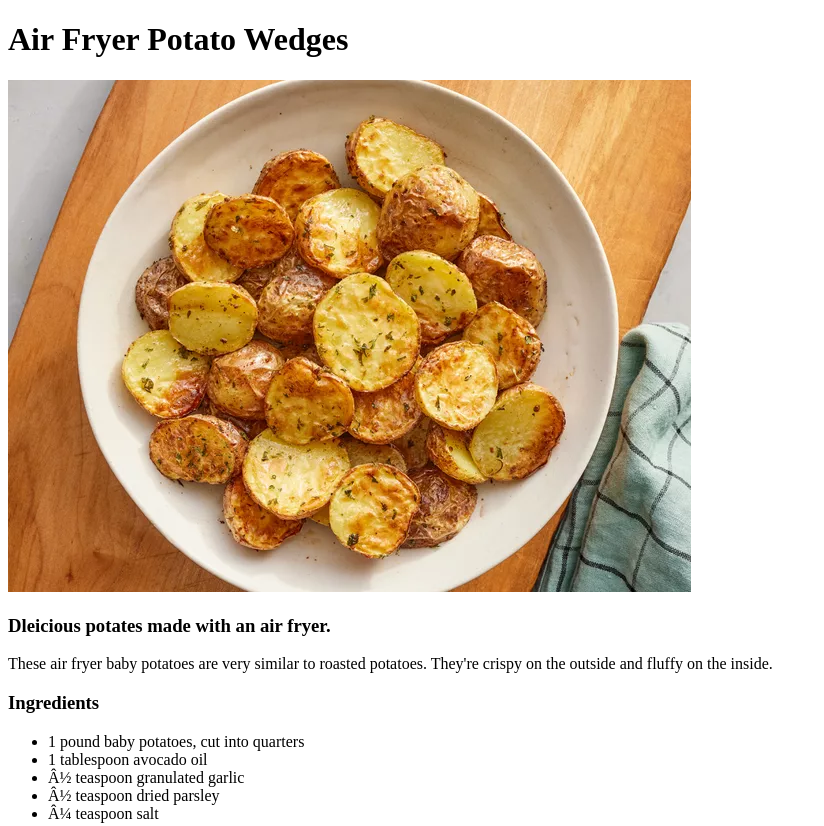
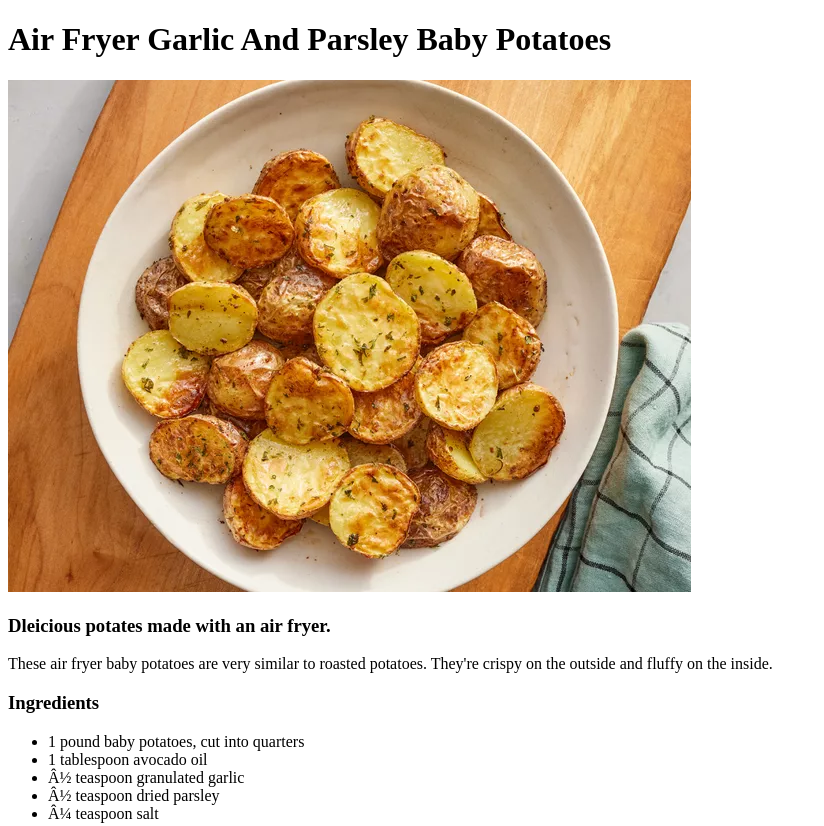
Before and after one commit to gu1ga/odin-recipes, a plain HTML site: page recipes/air-fryer-garlic-and-parsley-baby-potatoes.html in a window 1280 px wide. Shown: the top 826 px of the page, without its empty margins (0-824 px from the left). Drawn offline with Linux system fonts and the light colour scheme.

Commit message:
Fix typos in recipe titles

```diff
--- a/recipes/air-fryer-garlic-and-parsley-baby-potatoes.html
+++ b/recipes/air-fryer-garlic-and-parsley-baby-potatoes.html
@@ -2,10 +2,10 @@
 <html lang="en">
     <head>
         <me ta charset="UTF-8">
-        <title tle>Document</title>
+        <title tle>Air Fryer Garlic And Parsley Baby Potatoes</title>
     </head>
     <body>
-        <h1>Air Fryer Potato Wedges</h1>
+        <h1>Air Fryer Garlic And Parsley Baby Potatoes</h1>
         <img src="../imgs/air-fryer-garlic-and-parsley-baby-potatoes.webp" alt="Delicious Potatoes">
         <h3>Dleicious potates made with an air fryer.</h3>
 
```
Also changed, not shown: recipes/air-fryer-chicken-taquitos.html (+1 -1 lines), recipes/air-fryer-potato-wedges.html (+1 -1 lines).
